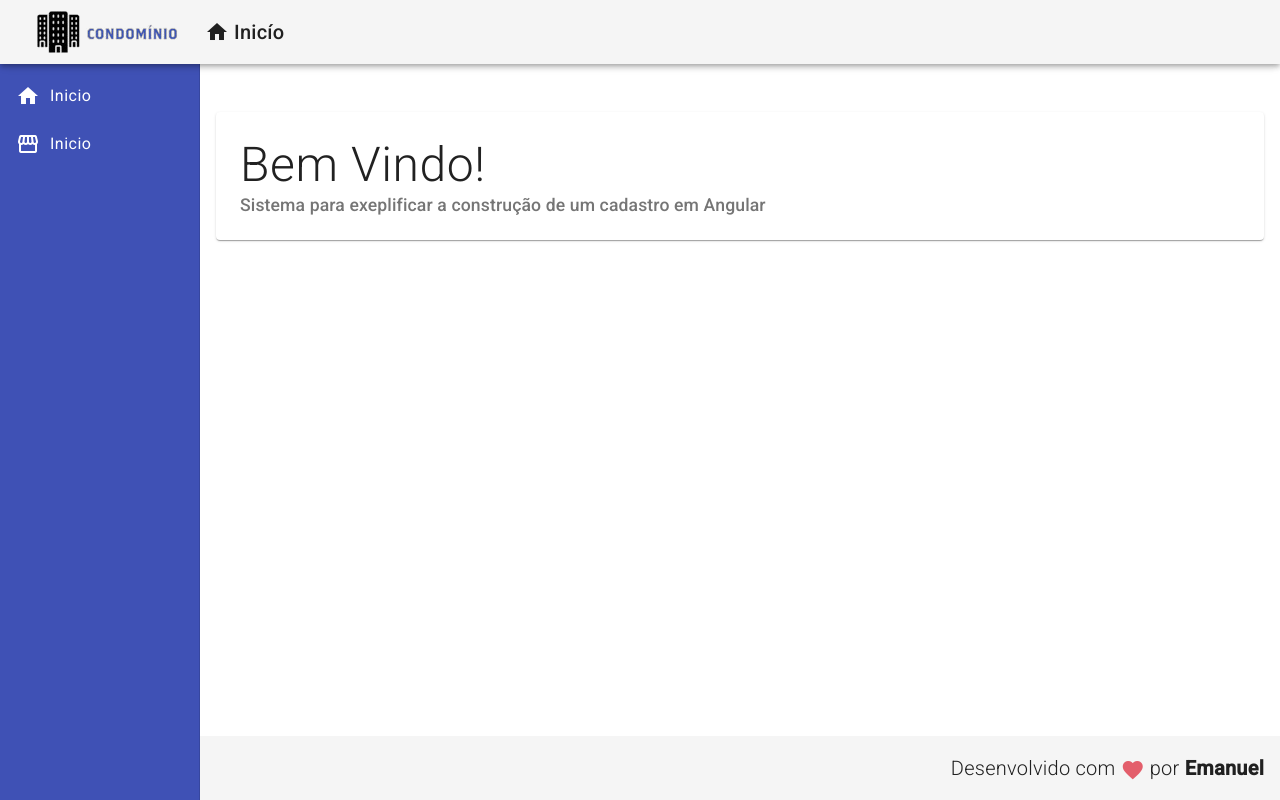
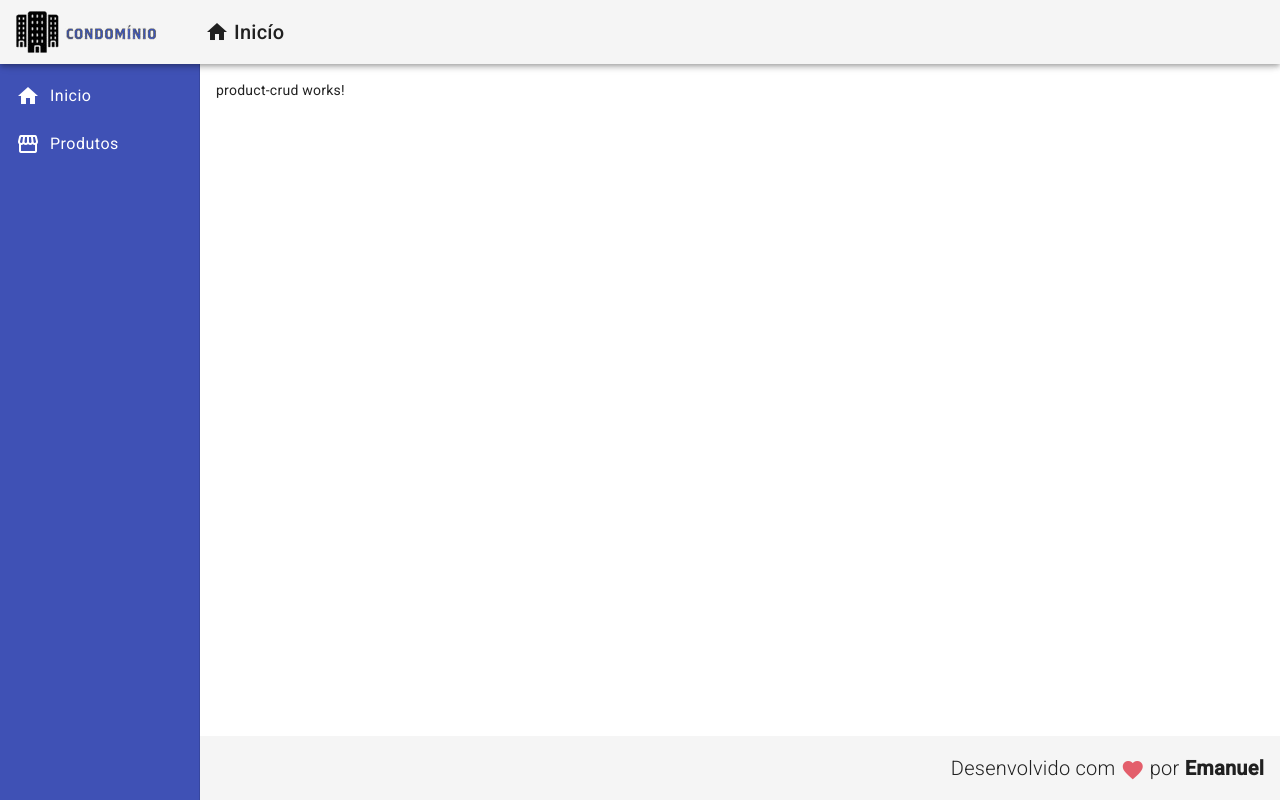
Before and after one commit to EmanuelSergio/CRUD-Angular, an Angular app in the folder frontend/: page /products in a window 1280 px wide. Before the commit this address led to /. Built offline with nearby package versions, Linux system fonts and the light colour scheme.

Commit message:
rota de paginas

```diff
--- a/frontend/src/app/app-routing.module.ts
+++ b/frontend/src/app/app-routing.module.ts
@@ -1,7 +1,18 @@
 import { NgModule } from '@angular/core';
 import { RouterModule, Routes } from '@angular/router';
 
-const routes: Routes = [];
+import { HomeComponent } from './views/home/home.component'
+import { ProductCrudComponent } from './views/product-crud/product-crud.component';
+
+const routes: Routes = [{
+  path:"",
+  component:HomeComponent
+},{
+  path:"products",
+  component:ProductCrudComponent
+}
+
+];
 
 @NgModule({
   imports: [RouterModule.forRoot(routes)],
--- a/frontend/src/app/app.module.ts
+++ b/frontend/src/app/app.module.ts
@@ -13,7 +13,8 @@
 import { MatCardModule } from '@angular/material/card'
 import { MatSidenavModule } from '@angular/material/sidenav'
 import {MatListModule} from '@angular/material/list';
-import { HomeComponent } from './views/home/home.component'
+import { HomeComponent } from './views/home/home.component';
+import { ProductCrudComponent } from './views/product-crud/product-crud.component'
 
 
 @NgModule({
@@ -23,6 +24,7 @@
     FooterComponent,
     NavComponent,
     HomeComponent,
+    ProductCrudComponent,
   ],
   imports: [
     BrowserModule,
--- a/frontend/src/app/components/template/header/header.component.css
+++ b/frontend/src/app/components/template/header/header.component.css
@@ -12,11 +12,12 @@
 
 .header .logo{
     max-height: 92px;
+
 }
 
 .header .title-group{
 
-    padding-left: 11px;
+    padding-left: 48px;
 }
 
 .header .title-group i{
--- a/frontend/src/app/components/template/nav/nav.component.html
+++ b/frontend/src/app/components/template/nav/nav.component.html
@@ -1,21 +1,21 @@
 <mat-sidenav-container class="container">
     <mat-sidenav class="sidenav" mode="side" opened fixedInViewport="true" fixedTopGap="64">
         <mat-nav-list class="nav-list">
-            <a mat-list-item>
+            <a mat-list-item routerLink="/">
                 <i class="material-icons v-middle">
                     home
                 </i>
                  <span>Inicio</span>
             </a>
-            <a mat-list-item class="a">
+            <a mat-list-item class="a" routerLink="/products">
                 <i class="material-icons v-middle">
                     storefront
                 </i>
-               <span>Inicio </span>
+               <span>Produtos </span>
             </a>
         </mat-nav-list>
     </mat-sidenav>
     <mat-sidenav-content class="content">
-        <app-home></app-home>
+        <router-outlet></router-outlet>
     </mat-sidenav-content>
 </mat-sidenav-container>
--- a/frontend/src/app/views/home/home.component.css
+++ b/frontend/src/app/views/home/home.component.css
@@ -1,3 +1,8 @@
+.home{
+  margin: 32px 0; padding: 24px; border-radius: 4px;
+
+}
+
 .home .title{
     font-size: 3rem;
     font-weight: 300;
@@ -7,8 +12,3 @@
 .home .subtitle{
     font-size: 1.1rem;
 }
-
-  .home{
-    margin: 32px 0; padding: 24px; border-radius: 4px;
-
-  }
--- /dev/null
+++ b/frontend/src/app/views/product-crud/product-crud.component.html
@@ -0,0 +1 @@
+<p>product-crud works!</p>
```
Also changed, not shown: frontend/src/app/views/product-crud/product-crud.component.ts (added, +10 -0 lines), frontend/src/app/views/product-crud/product-crud.component.css (added), frontend/src/assets/img/logo.png.
